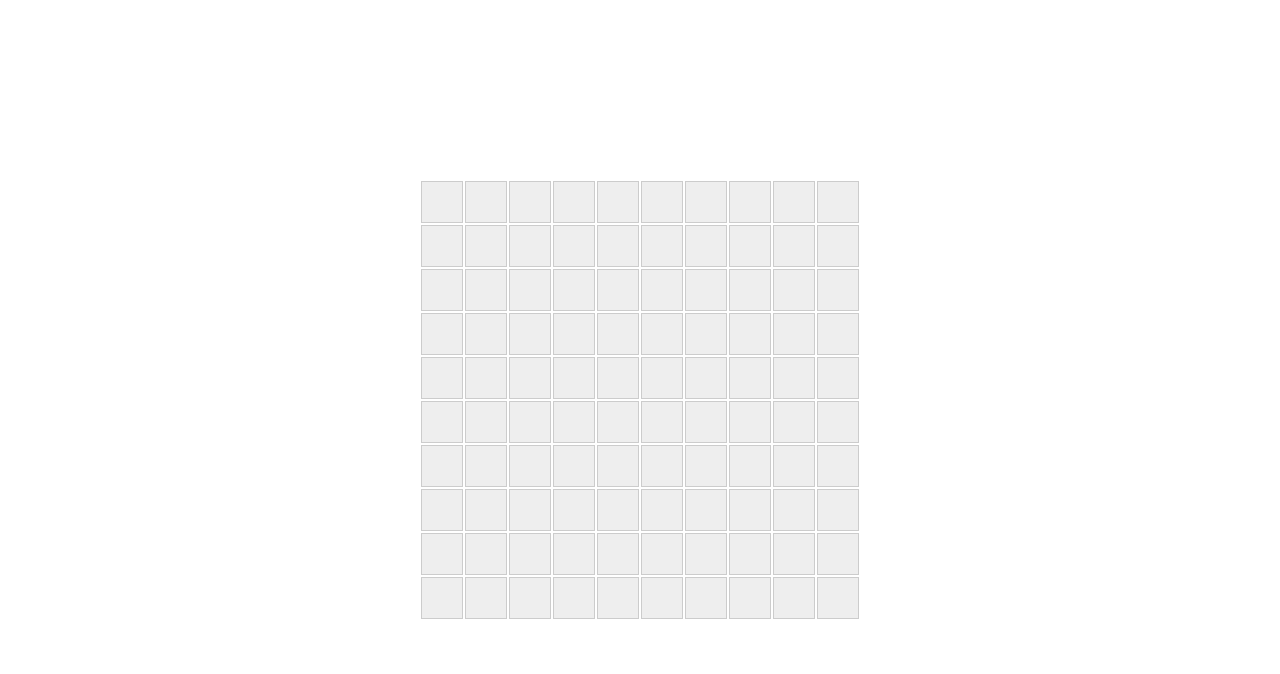
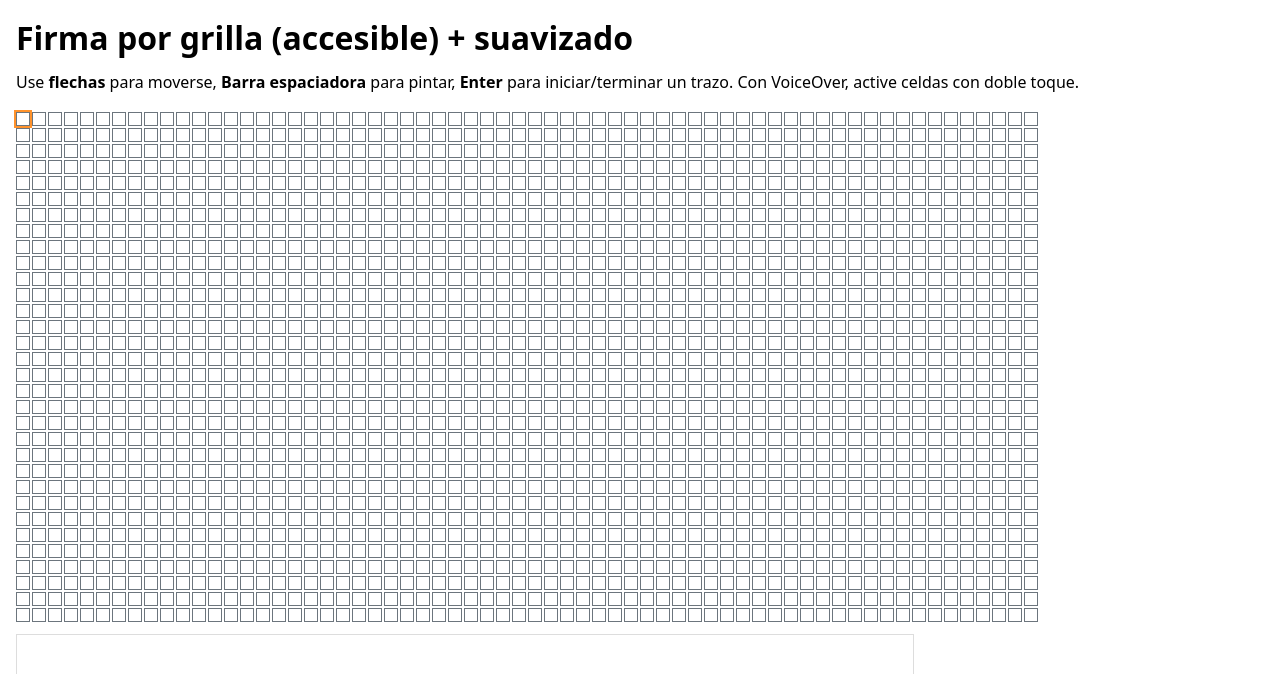
Before and after one commit to mbrachetta/mi-app, a React (Create React App) app: page / in a window 1280 px wide. Shown: the top 674 px of the page. Built offline with nearby package versions, Linux system fonts and the light colour scheme.

Commit message:
prueba con grilla 8

```diff
--- a/src/App.css
+++ b/src/App.css
@@ -1,32 +1,6 @@
-html, body, #root {
-  margin: 0;
-  padding: 0;
-  width: 100%;
-  height: 100%;
-  display: flex;
-  justify-content: center;
-  align-items: center;
+
+/* Asegura buen contraste foco-visible. WCAG 2.1 AA (2.4.7) */
+:focus-visible {
+  outline: 2px solid #ff922b;
+  outline-offset: 0;
 }
-
-.grid-container {
-  display: flex;
-  flex-direction: column;
-  gap: 2px;
-}
-
-.grid-row {
-  display: flex;
-  gap: 2px;
-}
-
-.grid-cell {
-  width: 40px;
-  height: 40px;
-  background-color: #eee;
-  border: 1px solid #ccc;
-  cursor: pointer;
-}
-
-.grid-cell.selected {
-  background-color: #000;
-}
--- a/src/App.js
+++ b/src/App.js
@@ -1,63 +1,237 @@
-import React, { useState } from "react";
-import "./App.css";
+import React, { useEffect, useMemo, useRef, useState } from "react";
 
-const ROWS = 10;
-const COLS = 10;
+// -------- Utilidades de geometría (JS puro) --------
+function cellId(r, c) {
+  return `${r}:${c}`;
+}
 
-function App() {
-  const [selectedCells, setSelectedCells] = useState({});
-  const [drawing, setDrawing] = useState(false);
+function cellCenter(id, size) {
+  const [r, c] = id.split(":").map(Number);
+  return { x: c * size + size / 2, y: r * size + size / 2 };
+}
 
-  const markCell = (row, col) => {
-    const key = `${row}-${col}`;
-    setSelectedCells((prev) => ({
-      ...prev,
-      [key]: true,
-    }));
+// Catmull–Rom (centrípeta) → segmentos Bezier cúbicos, devuelve atributo `d` para <path>
+function catmullRomToBezier(points, alpha = 0.5) {
+  if (!points || points.length < 2) return "";
+  const pts = points.slice();
+  // duplicar extremos para condiciones de contorno
+  pts.unshift(points[0]);
+  pts.push(points[points.length - 1]);
+
+  const d = [`M ${pts[1].x} ${pts[1].y}`];
+
+  for (let i = 0; i < pts.length - 3; i++) {
+    const p0 = pts[i], p1 = pts[i + 1], p2 = pts[i + 2], p3 = pts[i + 3];
+
+    const d01 = Math.hypot(p1.x - p0.x, p1.y - p0.y);
+    const d12 = Math.hypot(p2.x - p1.x, p2.y - p1.y);
+    const d23 = Math.hypot(p3.x - p2.x, p3.y - p2.y);
+
+    // Evitar ceros
+    const d01a = Math.pow(d01 || 1, alpha);
+    const d12a = Math.pow(d12 || 1, alpha);
+    const d23a = Math.pow(d23 || 1, alpha);
+
+    const A = (2 * d01a + d12a), B = (d01a + 2 * d12a);
+    const C = (2 * d23a + d12a), E = (d23a + 2 * d12a);
+
+    // Denominadores de control; fallback a puntos intermedios
+    const denom1 = (A + d01a) || 1;
+    const denom2 = (C + d23a) || 1;
+
+    const c1x = (-d12a * p0.x + A * p1.x + d01a * p2.x) / denom1;
+    const c1y = (-d12a * p0.y + A * p1.y + d01a * p2.y) / denom1;
+
+    const c2x = ( d12a * p3.x + C * p2.x - d23a * p1.x) / denom2;
+    const c2y = ( d12a * p3.y + C * p2.y - d23a * p1.y) / denom2;
+
+    d.push(`C ${c1x} ${c1y} ${c2x} ${c2y} ${p2.x} ${p2.y}`);
+  }
+
+  return d.join(" ");
+}
+
+// -------- Componente principal --------
+export default function App() {
+  // Ajusta la densidad de la grilla aquí
+  const rows = 32, cols = 64, cellSize = 14;
+  const strokeColor = "#0d6efd", strokeWidth = 2, alpha = 0.5;
+
+  // Estado de celdas pintadas
+  const [painted, setPainted] = useState(new Set());
+  // Celda con foco (roving tabindex)
+  const [focusCell, setFocusCell] = useState({ r: 0, c: 0 });
+  // Trazo actual y trazos finalizados (para la vista previa suave)
+  const [current, setCurrent] = useState(null);      // { cells: string[], points: {x,y}[] }
+  const [strokes, setStrokes] = useState([]);        // array de strokes terminados
+
+  const liveRef = useRef(null);
+
+  const announce = (msg) => {
+    if (liveRef.current) {
+      liveRef.current.textContent = msg;
+    }
   };
 
-  // Eventos de touch/mouse para dibujo libre
-  const handlePointerDown = (row, col) => {
-    setDrawing(true);
-    markCell(row, col);
+  // Comienza un trazo en (r,c)
+  const startStroke = (r, c) => {
+    const id = cellId(r, c);
+    const p = cellCenter(id, cellSize);
+    setPainted(prev => new Set(prev).add(id));
+    setCurrent({ cells: [id], points: [p] });
+    announce("Inicio de trazo.");
   };
 
-  const handlePointerEnter = (row, col) => {
-    if (drawing) markCell(row, col);
+  // Termina el trazo actual
+  const finishStroke = () => {
+    if (!current) return;
+    setStrokes(prev => [...prev, current]);
+    setCurrent(null);
+    announce("Trazo finalizado.");
   };
 
-  const handlePointerUp = () => {
-    setDrawing(false);
+  // Activa/desactiva una celda; si hay trazo en curso, añade punto
+  const toggleCell = (r, c) => {
+    const id = cellId(r, c);
+    setPainted(prev => {
+      const next = new Set(prev);
+      if (next.has(id)) next.delete(id); else next.add(id);
+      return next;
+    });
+    if (current) {
+      setCurrent({
+        cells: [...current.cells, id],
+        points: [...current.points, cellCenter(id, cellSize)]
+      });
+    }
+    announce(`Celda ${r + 1}, ${c + 1} ${painted.has(id) ? "desactivada" : "pintada"}.`);
   };
 
+  // Mueve el foco con flechas
+  const moveFocus = (dr, dc) => {
+    const r = (focusCell.r + dr + rows) % rows;
+    const c = (focusCell.c + dc + cols) % cols;
+    setFocusCell({ r, c });
+    const el = document.getElementById(`cell-${r}-${c}`);
+    if (el) el.focus();
+  };
+
+  // Teclado por celda
+  const onCellKeyDown = (e, r, c) => {
+    switch (e.key) {
+      case "ArrowRight": e.preventDefault(); moveFocus(0, 1); break;
+      case "ArrowLeft":  e.preventDefault(); moveFocus(0,-1); break;
+      case "ArrowDown":  e.preventDefault(); moveFocus(1, 0); break;
+      case "ArrowUp":    e.preventDefault(); moveFocus(-1,0); break;
+      case " ":
+        e.preventDefault();
+        if (!current) startStroke(r, c); else toggleCell(r, c);
+        break;
+      case "Enter":
+        e.preventDefault();
+        if (!current) startStroke(r, c); else finishStroke();
+        break;
+      default: break;
+    }
+  };
+
+  // Foco inicial en [0,0]
+  useEffect(() => {
+    const el = document.getElementById("cell-0-0");
+    if (el) el.focus();
+  }, []);
+
+  // Paths suavizados (previos y actual)
+  const previousPaths = useMemo(
+    () => strokes.map(s => catmullRomToBezier(s.points, alpha)),
+    [strokes, alpha]
+  );
+  const currentPath = useMemo(
+    () => (current && current.points && current.points.length >= 2)
+      ? catmullRomToBezier(current.points, alpha) : "",
+    [current, alpha]
+  );
+
+  const W = cols * cellSize, H = rows * cellSize;
+
   return (
-    <div
-      className="grid-container"
-      role="application"
-      aria-label="Cuadrícula de dibujo"
-      onMouseLeave={handlePointerUp} // para cuando el mouse sale del contenedor
-    >
-      {Array.from({ length: ROWS }).map((_, row) => (
-        <div className="grid-row" key={row}>
-          {Array.from({ length: COLS }).map((_, col) => {
-            const key = `${row}-${col}`;
+    <div style={{ padding: 16, fontFamily: "system-ui, sans-serif" }}>
+      <h1 style={{ margin: "0 0 12px" }}>Firma por grilla (accesible) + suavizado</h1>
+      <p id="grid-help" style={{ marginTop: 0 }}>
+        Use <strong>flechas</strong> para moverse, <strong>Barra espaciadora</strong> para pintar,
+        <strong> Enter</strong> para iniciar/terminar un trazo.
+        Con VoiceOver, active celdas con doble toque.
+      </p>
+
+      {/* Grilla accesible */}
+      <div
+        role="grid"
+        aria-labelledby="grid-help"
+        aria-rowcount={rows}
+        aria-colcount={cols}
+        style={{
+          display: "inline-grid",
+          gridTemplateColumns: `repeat(${cols}, ${cellSize}px)`,
+          gap: 2
+        }}
+      >
+        {Array.from({ length: rows }).map((_, r) =>
+          Array.from({ length: cols }).map((_, c) => {
+            const id = cellId(r, c);
+            const selected = painted.has(id);
+            const isFocus = focusCell.r === r && focusCell.c === c;
             return (
-              <div
-                key={col}
-                className={`grid-cell ${selectedCells[key] ? "selected" : ""}`}
-                onFocus={() => markCell(row, col)} // VoiceOver
-                onPointerDown={() => handlePointerDown(row, col)} // mouse / touch
-                onPointerEnter={() => handlePointerEnter(row, col)}
-                onPointerUp={handlePointerUp}
-                tabIndex={0} // permite que VoiceOver pueda enfocar la celda
-                aria-label={`Celda ${row + 1}, ${col + 1}`}
+              <button
+                key={id}
+                id={`cell-${r}-${c}`}
+                role="gridcell"
+                aria-selected={selected}
+                aria-label={`Celda ${r + 1}, ${c + 1}${selected ? ", pintada" : ""}`}
+                tabIndex={isFocus ? 0 : -1}
+                onKeyDown={(e) => onCellKeyDown(e, r, c)}
+                onClick={() => (!current ? startStroke(r, c) : toggleCell(r, c))}
+                style={{
+                  width: cellSize,
+                  height: cellSize,
+                  border: "1px solid #6c757d",
+                  background: selected ? "#0d6efd" : "#ffffff",
+                  // foco visible (WCAG 2.4.7)
+                  outline: isFocus ? "2px solid #ff922b" : "none",
+                  outlineOffset: 0,
+                  padding: 0,
+                  lineHeight: 0
+                }}
               />
             );
-          })}
-        </div>
-      ))}
+          })
+        )}
+      </div>
+
+      {/* Región de mensajes (no mueve el foco) */}
+      <div
+        ref={liveRef}
+        aria-live="polite"
+        aria-atomic="true"
+        style={{ position: "absolute", left: -9999, top: "auto", width: 1, height: 1, overflow: "hidden" }}
+      />
+
+      {/* Vista previa suavizada */}
+      <div style={{ marginTop: 12 }}>
+        <svg
+          width={W}
+          height={H}
+          role="img"
+          aria-label="Vista previa suavizada del trazo"
+          style={{ display: "block", border: "1px solid #ddd", background: "#fff" }}
+        >
+          {previousPaths.map((d, i) => (
+            <path key={i} d={d} stroke={strokeColor} strokeWidth={strokeWidth} fill="none" />
+          ))}
+          {currentPath && (
+            <path d={currentPath} stroke={strokeColor} strokeWidth={strokeWidth} fill="none" />
+          )}
+        </svg>
+      </div>
     </div>
   );
 }
-
-export default App;
```
